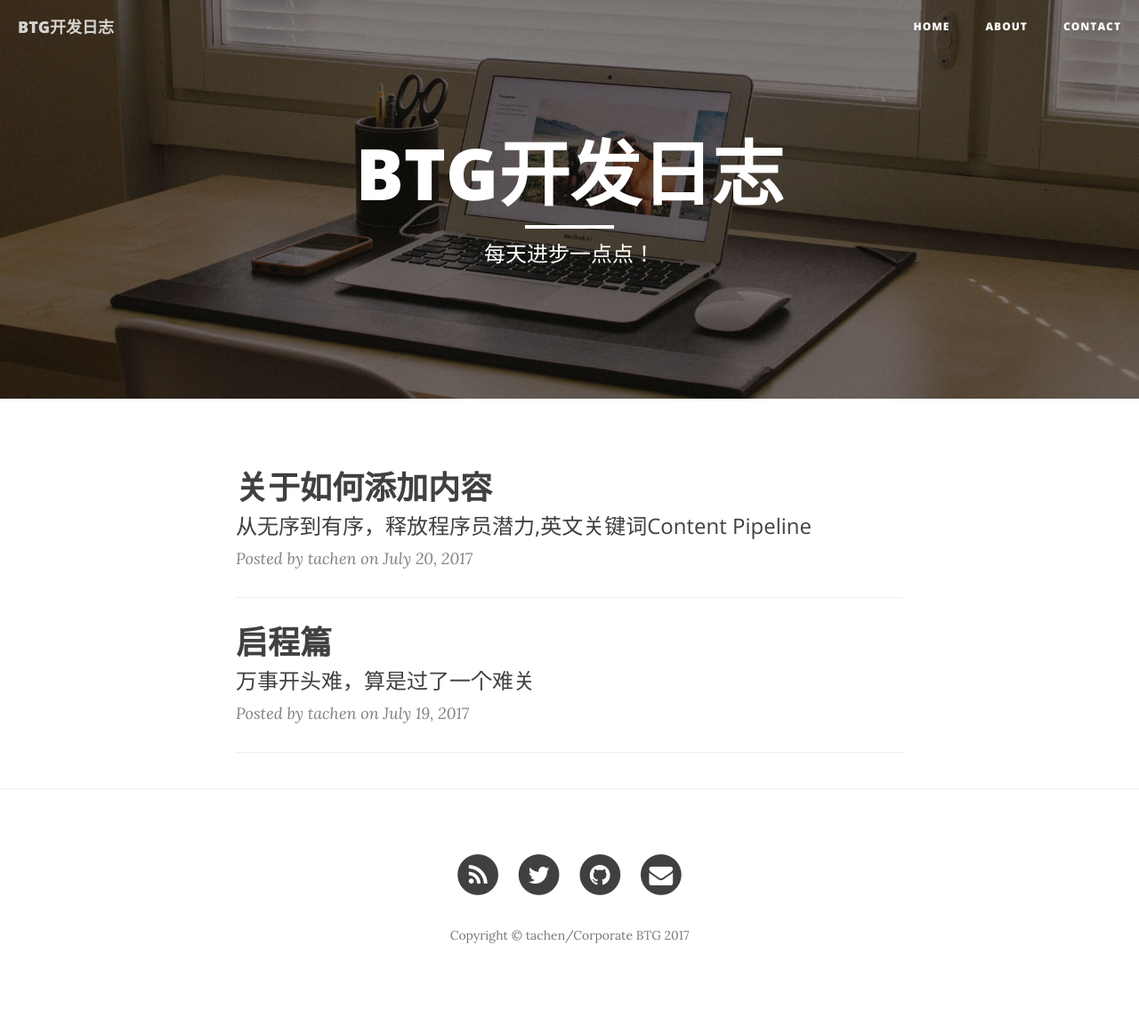
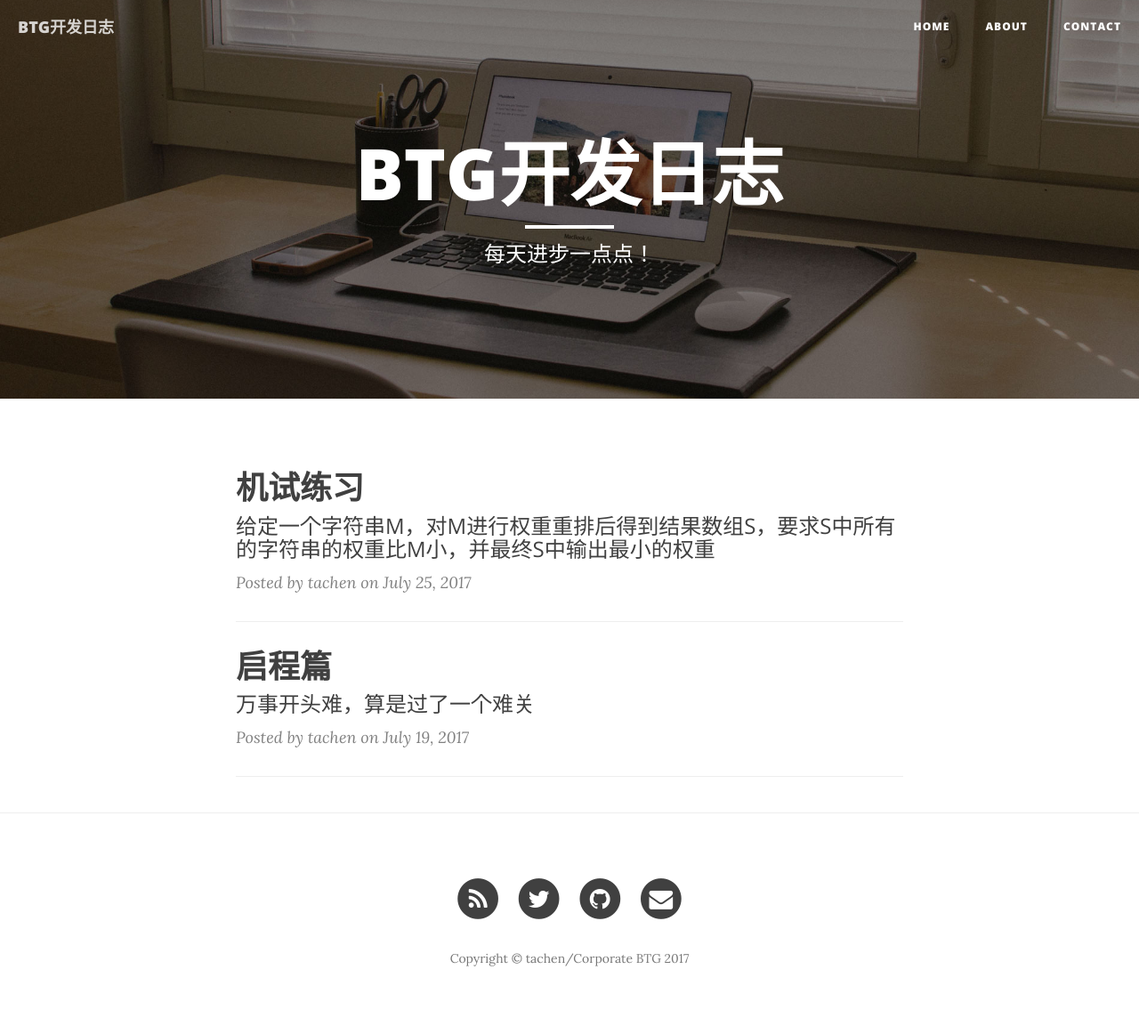
Before and after one commit to tachen/tachen.github.io, a Jekyll site: the page built from index.html, in a window 1280 px wide. Shown: the whole page at 89% size. Built offline with Jekyll 4.4.1, drawn with Linux system fonts in a browser that asks for light colours; nearby versions of some CDN libraries; the list of posts is cut into pages by our own code; before the commit the page ends 1127 px from its top, so only the background shows below that.

Commit message:
更新标题

```diff
--- a/_posts/2017-07-24-MultiverseTest.markdown
+++ b/_posts/2017-07-24-MultiverseTest.markdown
@@ -1,8 +1,8 @@
 ---
 layout:     post
-title:      "关于如何添加内容"
-subtitle:   "从无序到有序，释放程序员潜力,英文关键词Content Pipeline"
-date:       2017-07-20 12:00:00
+title:      "机试练习"
+subtitle:   "给定一个字符串M，对M进行权重重排后得到结果数组S，要求S中所有的字符串的权重比M小，并最终S中输出最小的权重"
+date:       2017-07-25 15:00:00
 author:     "tachen"
 header-img: "img/post-MultiverseTestbg-02.jpg"
 ---
```
